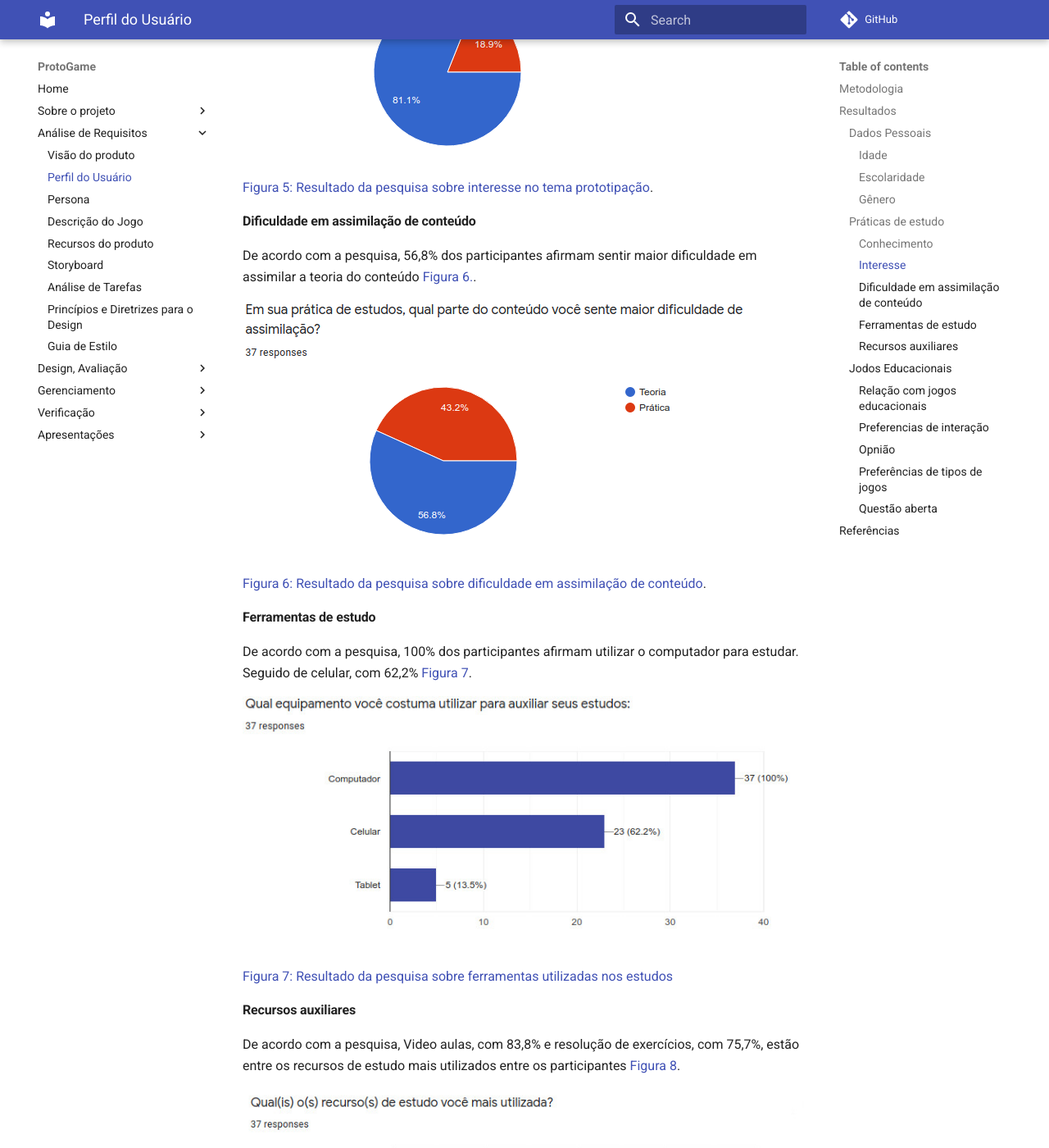
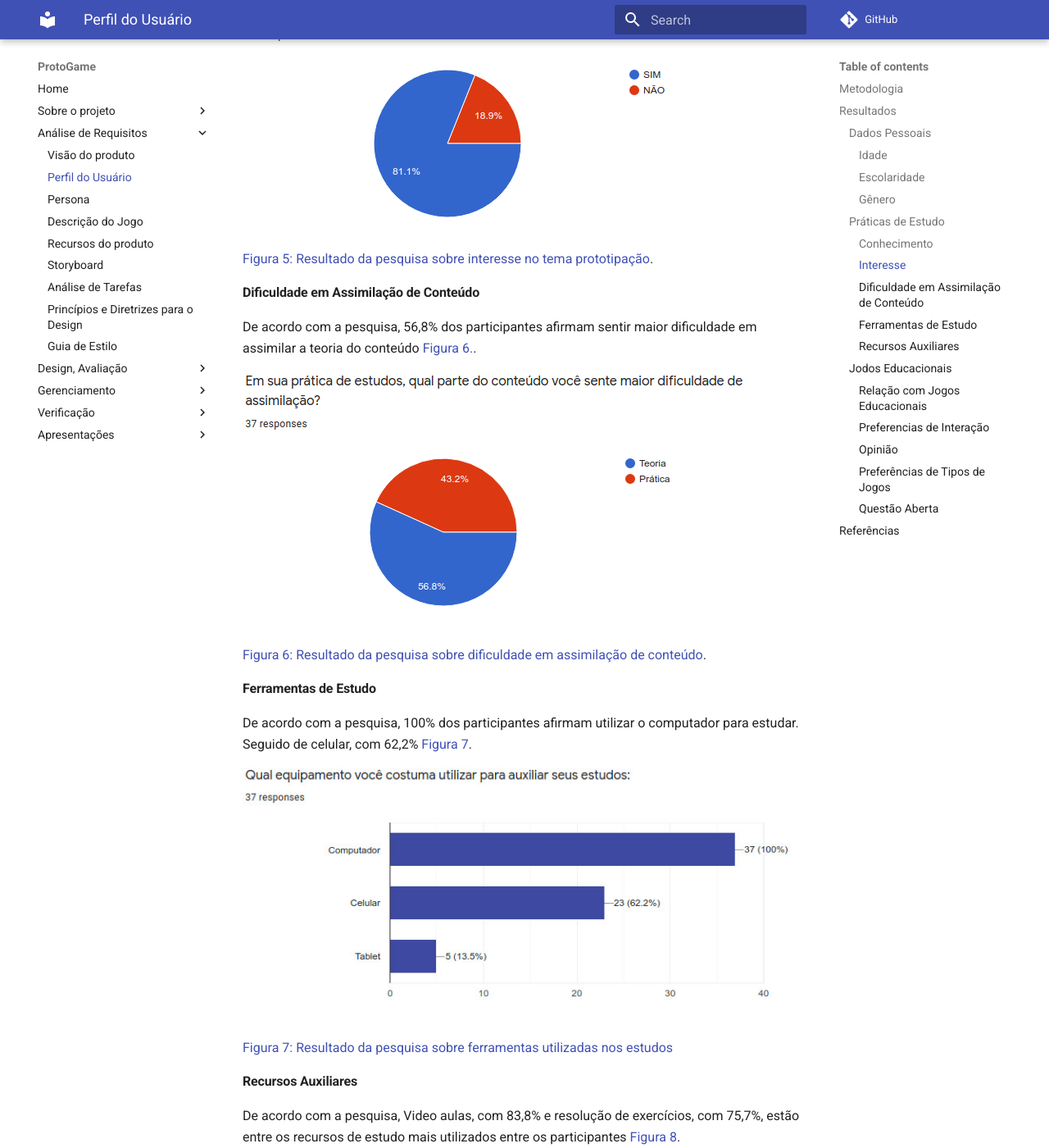
Before and after one commit to Design-de-Jogos/2020.1-ProtoGame, an MkDocs documentation site: the page built from docs/Perfil-usuario.md, in a window 1280 px wide and 1400 px high, scrolled down 4149 px. Shown: the whole window at 82% size. Built offline with MkDocs 1.6.1 and Material for MkDocs 9.7.7, drawn with Linux system fonts in a browser that asks for light colours; comment, search, counter and statistics services are not loaded; some of the changed text lies outside the part shown.

```diff
--- a/docs/Perfil-usuario.md
+++ b/docs/Perfil-usuario.md
@@ -34,7 +35,9 @@ Objetivo | Questões
   . | Quais tipos de jogos você costuma jogar?
   . | Dê sua opinião sobre jogos educacionais. Nos dê um exemplo de um jogo que você goste ou como deveria ser um jogo que te motivaria a aprender.
 
-  A aplicação dos questionários foi feita online. Os questionários foram elaborados no Google Forms e liberados nas redes sociais da Universidade de Brasilia e cursos técnicos. O questionário ficou aberto a participações do dia 10 de setembro ao dia 15 de setembro.
+  ##### Tabela 1 - Questionário para o Público-Alvo
+
+  <p align="justify">A aplicação dos questionários foi feita online. Os questionários foram elaborados no Google Forms e liberados nas redes sociais da Universidade de Brasilia e cursos técnicos. O questionário ficou aberto a participações do dia 10 de setembro ao dia 15 de setembro.</p>
 
 ## Resultados
 
@@ -68,7 +71,7 @@ De acordo com a pesquisa, o nosso publico alvo é bem equilibrado em relação a
 
 [Figura 3: Resultado da pesquisa sobre gênero dos usuários](./img/genero.jpeg)
 
-### Práticas de estudo
+### Práticas de Estudo
 
 #### Conhecimento
 
@@ -86,7 +89,7 @@ De acordo com a pesquisa, 81,1% dos participante demonstrou interesse em aprende
 
 [Figura 5: Resultado da pesquisa sobre interesse no tema prototipação](./img/aprender-prototipacao.jpeg).
 
-#### Dificuldade em assimilação de conteúdo
+#### Dificuldade em Assimilação de Conteúdo
 
 De acordo com a pesquisa, 56,8% dos participantes afirmam sentir maior dificuldade em assimilar a teoria do conteúdo [Figura 6.](./img/teoria-pratica.jpeg).
 
@@ -94,7 +97,7 @@ De acordo com a pesquisa, 56,8% dos participantes afirmam sentir maior dificulda
 
 [Figura 6: Resultado da pesquisa sobre dificuldade em assimilação de conteúdo](./img/teoria-pratica.jpeg).
 
-#### Ferramentas de estudo
+#### Ferramentas de Estudo
 
 De acordo com a pesquisa, 100% dos participantes afirmam utilizar o computador para estudar. Seguido de celular, com 62,2% [Figura 7](./img/equipamentos-estudos.jpeg).
 
@@ -102,7 +105,7 @@ De acordo com a pesquisa, 100% dos participantes afirmam utilizar o computador p
 
 [Figura 7: Resultado da pesquisa sobre ferramentas utilizadas nos estudos](./img/equipamentos-estudos.jpeg)
 
-#### Recursos auxiliares
+#### Recursos Auxiliares
 
 De acordo com a pesquisa, Video aulas, com 83,8% e resolução de exercícios, com 75,7%, estão entre os recursos de estudo mais utilizados entre os participantes [Figura 8](./img/recursos.jpeg).
 
@@ -112,7 +115,7 @@ De acordo com a pesquisa, Video aulas, com 83,8% e resolução de exercícios, c
 
 ### Jodos Educacionais
 
-#### Relação com jogos educacionais
+#### Relação com Jogos Educacionais
 
 De acordo com a pesquisa, 78,4% dos participantes não utiliza jogos educacionais como recurso para auxiliar os estudos [Figura 9](./img/utiliza-jogos.jpeg).
 
@@ -120,21 +123,21 @@ De acordo com a pesquisa, 78,4% dos participantes não utiliza jogos educacionai
 
 [Figura 9: Resultado da pesquisa sobre a relação com os jogos educacionais](./img/utiliza-jogos.jpeg)
 
-#### Preferencias de interação
+#### Preferencias de Interação
 De acordo com a pesquisa, 91,9% dos participantes gostariam que houvessem alguma interação com outros jogadores em jogos educacionais [Figura 10](./img/interacao-jogos.jpeg).
 
 ![jogos-2](./img/interacao-jogos.jpeg)
 
 [Figura 10: Resultado da pesquisa sobre preferencias de interação](./img/interacao-jogos.jpeg).
 
-#### Opnião
+#### Opinião
 De acordo com a pesquisa, 73% acredita que os jogos educaionais são desafiadores para o aprendizado [Figura 11](./img/desafiadores.jpeg).
 
 ![jogos-3](./img/desafiadores.jpeg)
 
 [Figura 11: Resultado da pesquisa de opnião](./img/desafiadores.jpeg)
 
-#### Preferências de tipos de jogos
+#### Preferências de Tipos de Jogos
 
 De acordo com a pesquisa, Jogos de perguntas e respostas e jogos de estratégias são os mais jogados dentre os participantes[Figura 12](./img/tipo-jogo.jpeg).
 
@@ -142,7 +145,7 @@ De acordo com a pesquisa, Jogos de perguntas e respostas e jogos de estratégias
 
 [Figura 12: Resultado da pesquisa sobre a preferência de tipos de jogos](./img/tipo-jogo.jpeg)
 
-#### Questão aberta
+#### Questão Aberta
 
 Foi elaborada uma questão aberta para que os participantes da pesquisa desse sua opiniões relacionadas ao tema.
 Elaboramos um gráfico com as palavras mais recorrentes dentre as respostas ([Figura 13](./img/grafico-palavras.jpeg))
```
Also changed, not shown: other parts of docs/Perfil-usuario.md (+1 -0 lines), docs/Descricao-jogo.md (+11 -18 lines), docs/Persona.md (+4 -4 lines), docs/Visao.md (+9 -9 lines).
